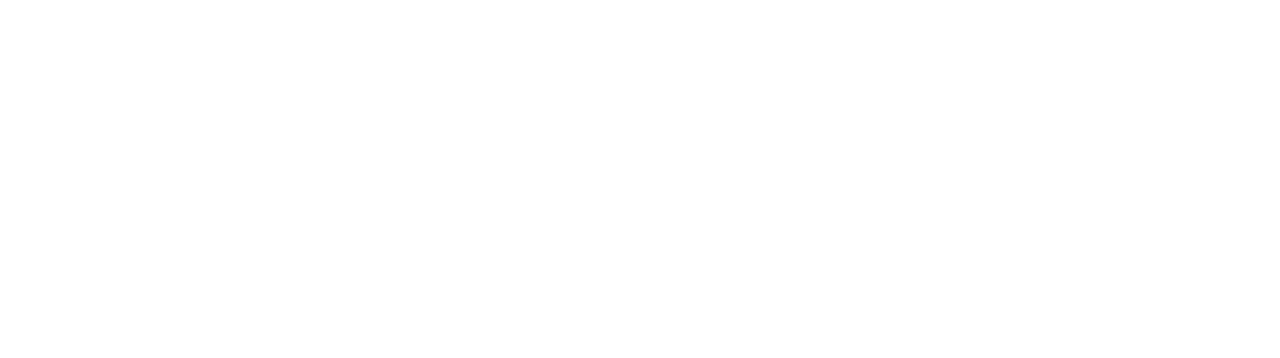
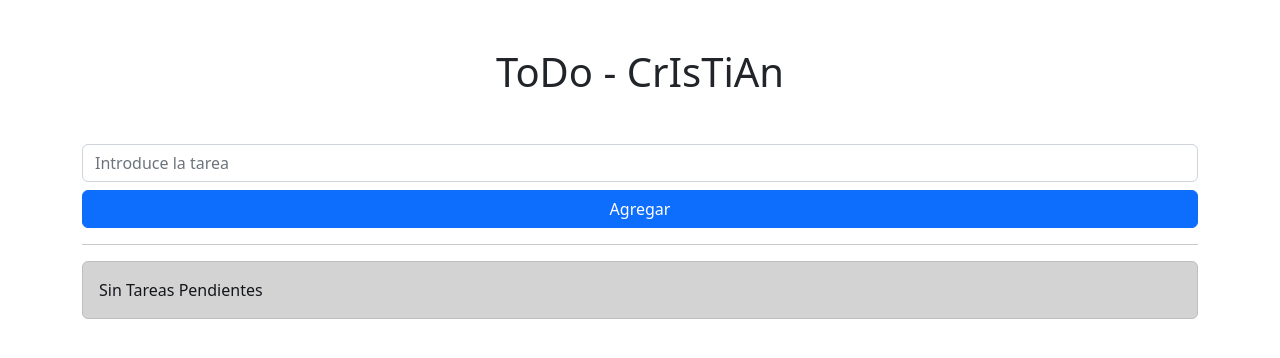
Before and after one commit to CrisSot0/todoUTS, a plain HTML site: page index.html in a window 1280 px wide. Drawn offline with nearby package versions, Linux system fonts and the light colour scheme.

Commit message:
agregamos html en index.html

```diff
--- a/app.js
+++ b/app.js
@@ -0,0 +1 @@
+console.log('Conectado')
--- a/index.html
+++ b/index.html
@@ -10,6 +10,27 @@
     <title> Practica 1 -</title>
 </head>
 <body>
+    <div class="container">
+        <h1 class="my-5 text-center">ToDo - CrIsTiAn</h1>
+        <form id="formulario">
+            <input type="text" placeholder="Introduce la tarea" class="form-control my-2">
 
+            <button class="btn btn-primary" style="width:100% ;">Agregar</button>
+        </form>
+        <hr>
+        <div class="mt-2" id="lista-tareas">
+            <div class="alert alert-dark">Sin Tareas Pendientes</div>
+        </div>
+    </div>
+
+    <template id="template">
+        <div class="alert alert-warning d-flex justify-content-between align-content-center">
+            <p class="m-0">Tarea 1</p>
+            <h3 class="m-0">
+                <i class="fas fa-check-circle text-success"
+                role="button"></i>
+            </h3>
+        </div>
+    </template>
 </body>
 </html>
```
